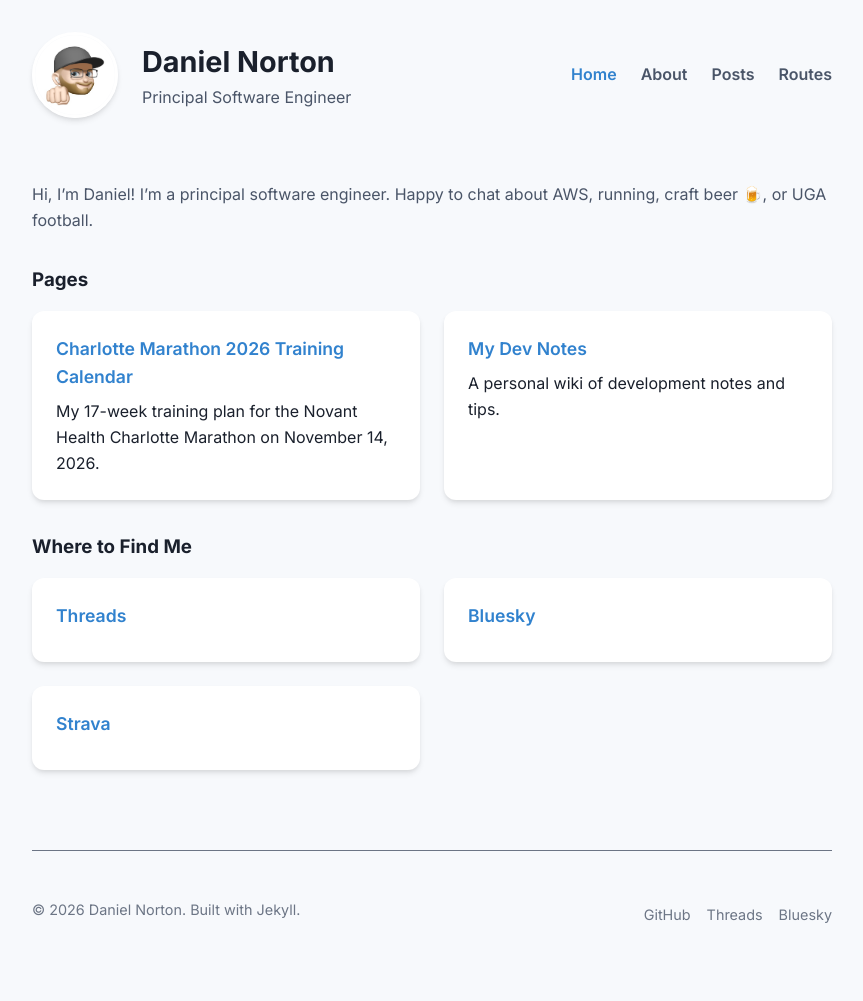
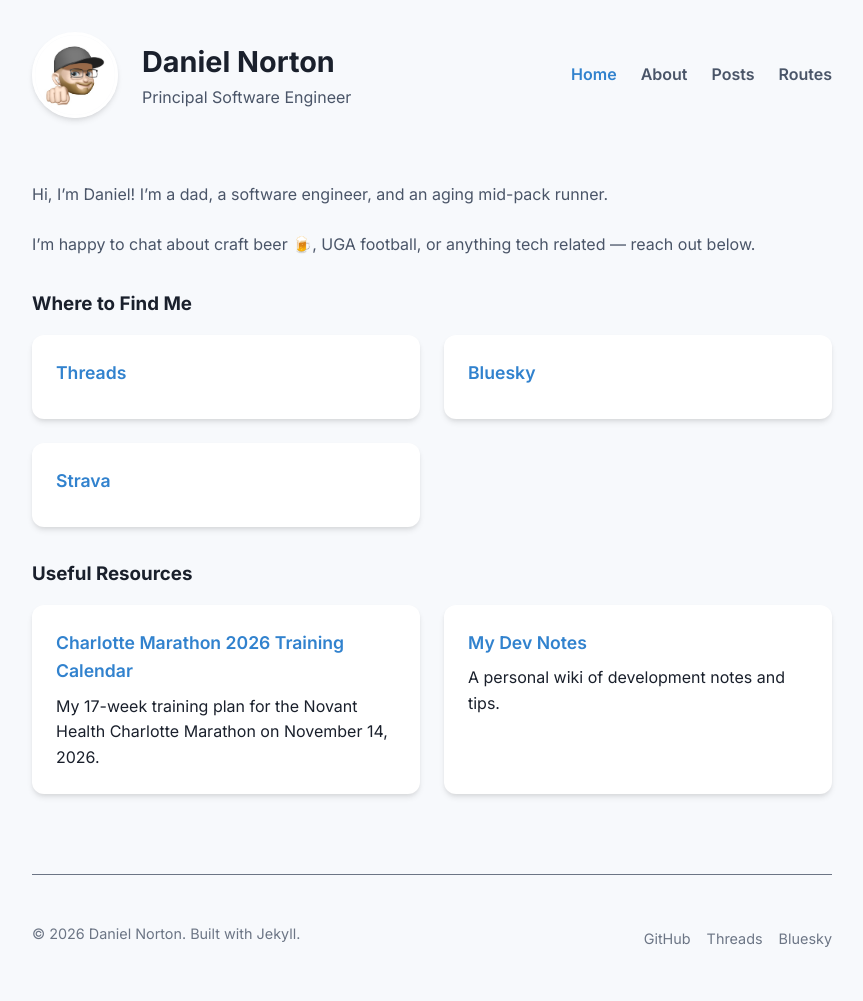
Before and after one commit to dnorton/dnorton, a Jekyll site: the page built from index.md, in a window 1280 px wide. Shown: the whole page, without its empty margins (208-1071 px from the left). Built offline with Jekyll 4.4.1, drawn with Linux system fonts in a browser that asks for light colours; before the commit the page ends 977 px from its top, so only the background shows below that.

Commit message:
Rewrite homepage copy and switch posts to a custom collection
- Simplify homepage intro copy and move "Pages" (renamed "Useful
  Resources") below the contact links
- Replace Jekyll's built-in _posts collection with a custom "writing"
  collection so post filenames no longer need a date prefix; date now
  comes from front matter only
- Give about.md and posts.md explicit permalinks so their URLs don't
  depend on the site-wide permalink setting

Co-Authored-By: Claude Sonnet 5 <noreply@anthropic.com>
Claude-Session: https://claude.ai/code/session_016zKLNXb5ZFign6Uhm2fvPf

```diff
--- a/_config.yml
+++ b/_config.yml
@@ -1,6 +1,9 @@
 title: Daniel Norton
 description:
-permalink: /posts/:title/
+collections:
+  writing:
+    output: true
+    permalink: /posts/:title/
 plugins: []
 exclude:
   - CLAUDE.md
--- a/index.md
+++ b/index.md
@@ -4,17 +4,19 @@ title: Daniel Norton
 description: Principal Software Engineer
 ---
 
-Hi, I'm Daniel! I'm a principal software engineer. Happy to chat about AWS, running, craft beer 🍺, or UGA football.
+Hi, I'm Daniel! I'm a dad, a software engineer, and an aging mid-pack runner.
 
-### Pages
-
-- [Charlotte Marathon 2026 Training Calendar](./charlotte-marathon/calendar.html)
-  My 17-week training plan for the Novant Health Charlotte Marathon on November 14, 2026.
-- [My Dev Notes](https://notes.dnorton.org)
-  A personal wiki of development notes and tips.
+I'm happy to chat about craft beer 🍺, UGA football, or anything tech related — reach out below.
 
 ### Where to Find Me
 
 - [Threads](https://www.threads.net/@thednorton)
 - [Bluesky](https://bsky.app/profile/dnorton.dev)
 - [Strava](https://www.strava.com/athletes/thednorton)
+
+### Useful Resources
+
+- [Charlotte Marathon 2026 Training Calendar](./charlotte-marathon/calendar.html)
+  My 17-week training plan for the Novant Health Charlotte Marathon on November 14, 2026.
+- [My Dev Notes](https://notes.dnorton.org)
+  A personal wiki of development notes and tips.
```
Also changed, not shown: about.md (+1 -0 lines), posts.md (+3 -1 lines), _writing/welcome.md (renamed from _posts/2026-08-25-welcome.md).
